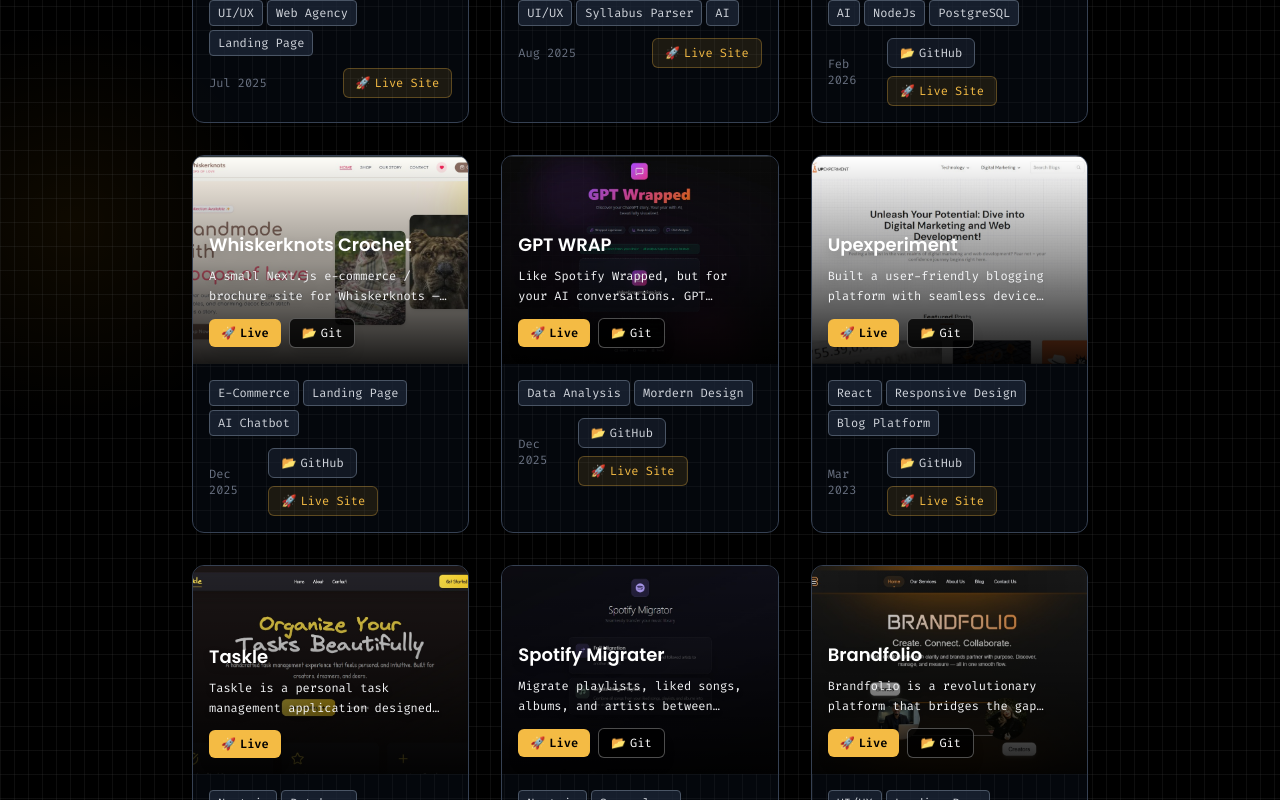
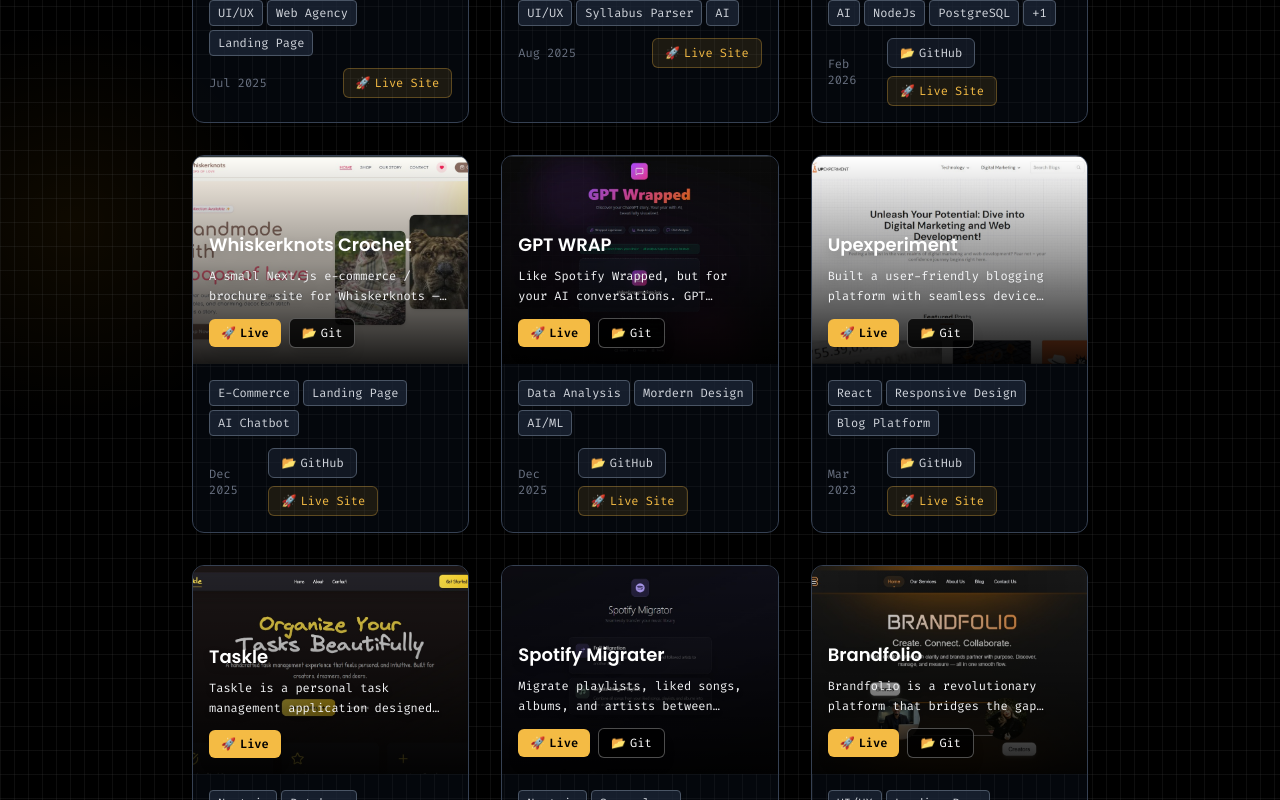
Before and after one commit to aaditya-paul/PORTFOLIO-MAIN, a Next.js app: page / in a window 1280 px wide. Shown: the part 2762-3562 px from the top of the page. Built offline with nearby package versions, Linux system fonts and the light colour scheme; a web font is replaced by a local one.

Commit message:
Update project categories and technology stack for improved classification

```diff
--- a/src/components/projects.jsx
+++ b/src/components/projects.jsx
@@ -60,8 +60,9 @@
       githubUrl: "https://github.com/aaditya-paul/rizzlet-web",
       liveUrl: "https://rizzlet.aaditya-paul.in/",
       img: RIZZ,
-      tech: ["AI", "NodeJs", "PostgreSQL"],
+      tech: ["AI", "NodeJs", "PostgreSQL", "AI/ML"],
       featured: true,
+      category: "ai",
     },
     {
       title: "Whiskerknots Crochet",
@@ -72,7 +73,7 @@
       liveUrl: "https://whiskerknots-crochet.vercel.app/",
       img: WKC,
       tech: ["E-Commerce", "Landing Page", "AI Chatbot"],
-      category: "fullstack",
+      category: "frontend",
     },
     {
       title: "GPT WRAP",
@@ -82,8 +83,8 @@
       githubUrl: "https://github.com/aaditya-paul/gpt-wrap",
       liveUrl: "https://gpt-wrap-psi.vercel.app/",
       img: GPT,
-      tech: ["Data Analysis", "Mordern Design"],
-      category: "fullstack",
+      tech: ["Data Analysis", "Mordern Design", "AI/ML"],
+      category: "ai",
     },
     {
       title: "Upexperiment",
```
